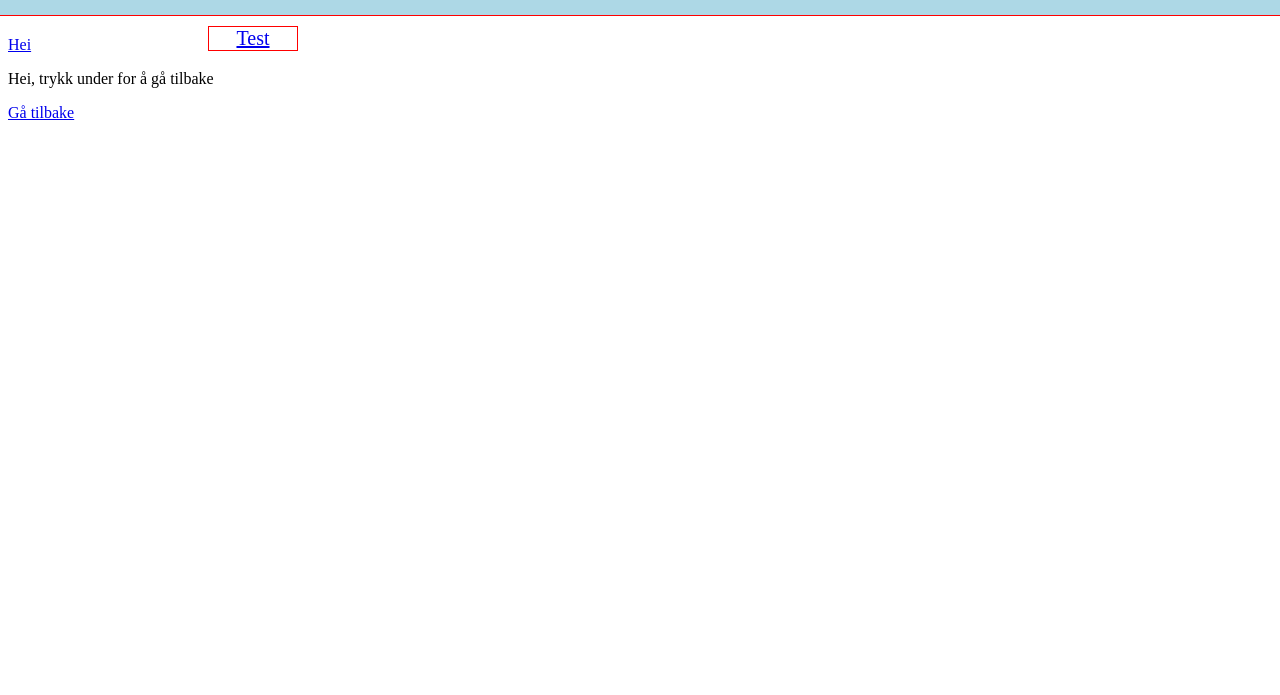
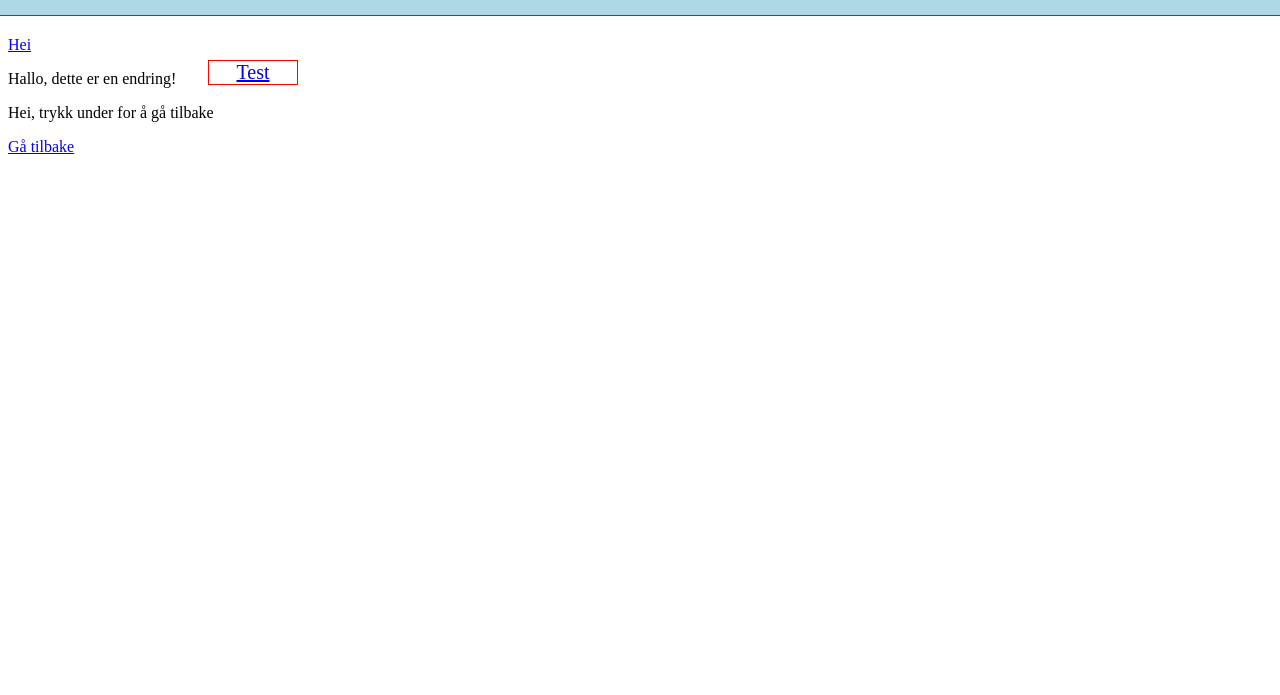
Before and after one commit to dkallak/github_dummy, a plain HTML site: page ommeg.html in a window 1280 px wide. Shown: the part 105-800 px from the top of the page. Drawn offline with Linux system fonts and the light colour scheme.

Commit message:
Change in ommeg document

```diff
--- a/ommeg.html
+++ b/ommeg.html
@@ -27,7 +27,7 @@
 		<p>Hei</p>
 	</div>
 </a>
-
+<p>Hallo, dette er en endring!</p>
 
 <div class="ommeg">
 	<p id="ommeg1"><a href ="ommeg.html">Test</a></p>
```
